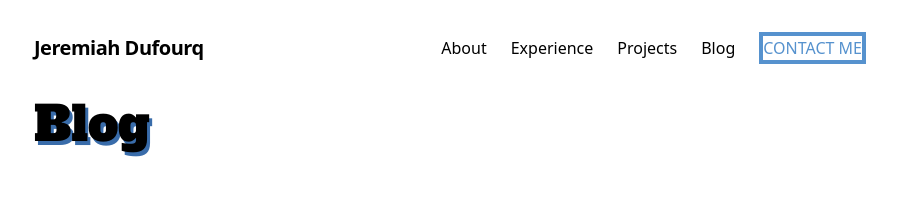
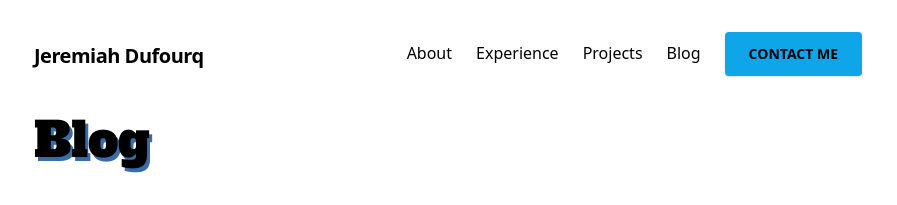
Before and after one commit to Jezdufourq/personal-consulting-portfolio, a Gatsby site: page /blog in a window 1280 px wide. Shown: the top 205 px of the page, without its empty margins (190-1087 px from the left). Built offline with nearby package versions, Linux system fonts and the light colour scheme; Gatsby itself is replaced by a stand-in of ours.

Commit message:
update: button component.

```diff
--- a/src/components/button/button.jsx
+++ b/src/components/button/button.jsx
@@ -6,13 +6,13 @@ export default function Button(props) {
     navigate(link);
   }
   return (
-    <div>
-      <button
-        className="button-class border-4 border-primary text-primary uppercase"
-        onClick={() => submitButton(props.link)}
-      >
-        {props.name}
-      </button>
-    </div>
+    <button
+      onClick={() => submitButton(props.link)}
+      className="bg-blue-500 text-white active:bg-blue-600 font-bold uppercase text-sm px-6 py-3 rounded shadow hover:shadow-lg outline-none focus:outline-none mr-1 mb-1"
+      type="button"
+      style={{ transition: "all .15s ease" }}
+    >
+      {props.name}
+    </button>
   );
 }
```
